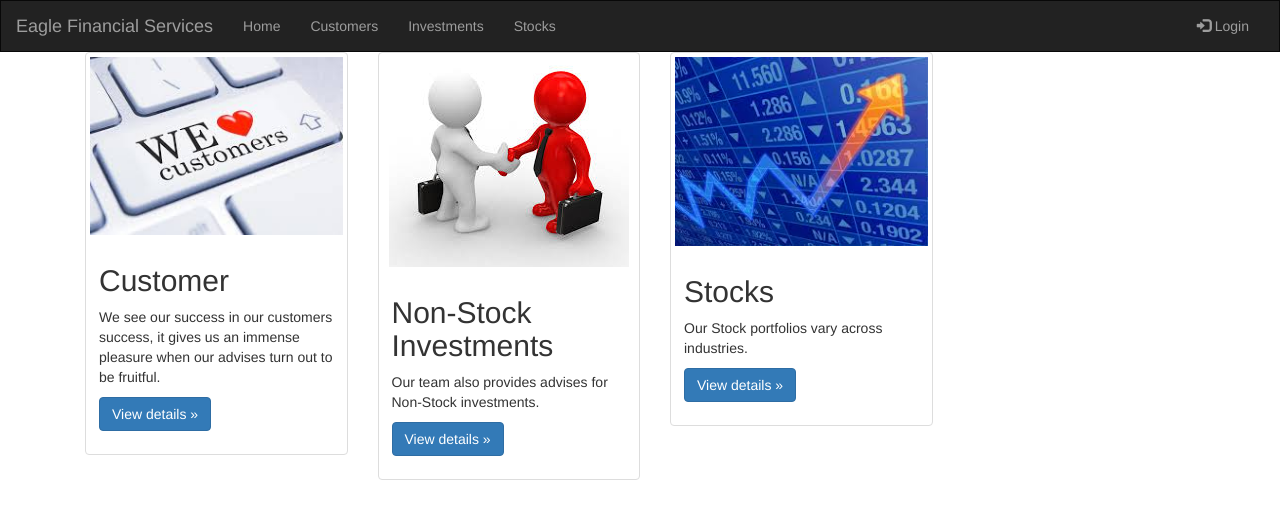
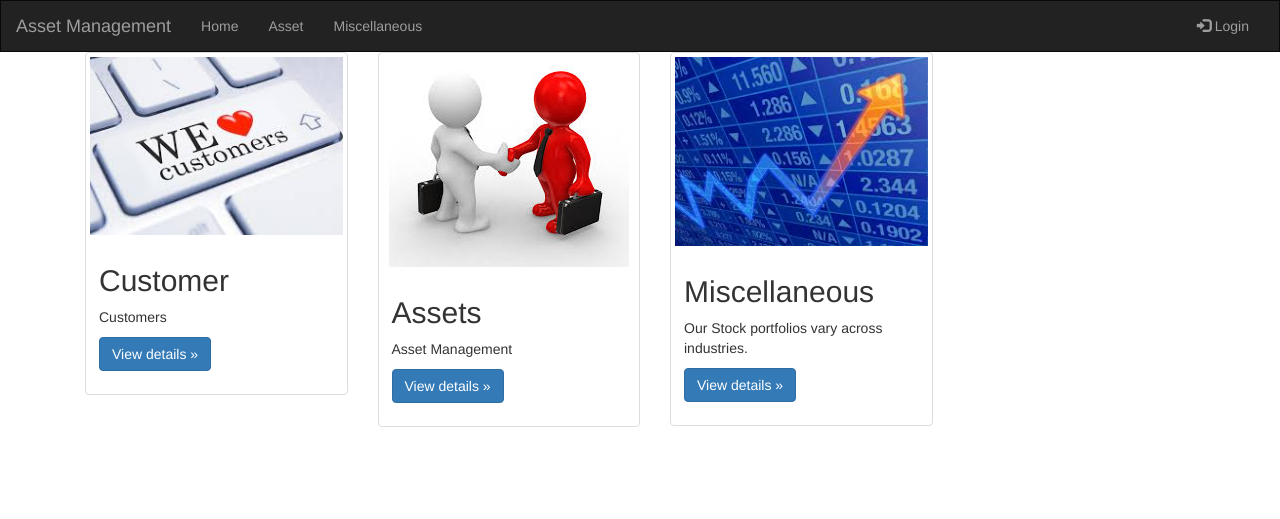
Before and after one commit to awhyrick/A3P1, a Django app: page / in a window 1280 px wide. Shown: the top 519 px of the page. Run offline with Django 3.2, Linux system fonts and the light colour scheme; some libraries are stand-ins or nearby versions.

Commit message:
second commit

```diff
--- a/portfolio/templates/portfolio/asset_delete.html
+++ b/portfolio/templates/portfolio/asset_delete.html
@@ -4,6 +4,6 @@
     <form method="post">
         {% csrf_token %}
         <input type="submit" class="btn btn-danger" value="Delete">
-        <a href="{% url 'portfolio:home' pk=investment.cust_number %} ">Cancel</a>
+        <a href="{% url 'portfolio:home' pk=asset.cust_number %} ">Cancel</a>
     </form>
 {% endblock %}
--- a/portfolio/templates/portfolio/asset_edit.html
+++ b/portfolio/templates/portfolio/asset_edit.html
@@ -2,8 +2,8 @@
 {% extends 'portfolio/base.html' %}
 {% load crispy_forms_tags %}
 {% block content %}
-    <h1>Edit Investment</h1>
-    <form method="POST" class="investment-form">{% csrf_token %}
+    <h1>Edit Asset</h1>
+    <form method="POST" class="asset-form">{% csrf_token %}
          {{ form|crispy }}
         <button type="submit" class="save btn btn-default">Update</button>
     </form>
--- a/portfolio/templates/portfolio/asset_new.html
+++ b/portfolio/templates/portfolio/asset_new.html
@@ -1,8 +1,8 @@
 {% extends 'portfolio/base.html' %}
 {% load crispy_forms_tags %}
 {% block content %}
-    <h1>Add a New Investment</h1>
-    <form method="POST" class="investment-form">{% csrf_token %}
+    <h1>Add a New Asset</h1>
+    <form method="POST" class="asset-form">{% csrf_token %}
           {{ form|crispy }}
         <button type="submit" class="save btn btn-default">Save</button>
     </form>
--- a/portfolio/templates/portfolio/base.html
+++ b/portfolio/templates/portfolio/base.html
@@ -2,7 +2,7 @@
 
 <html lang="en">
 <head>
-    <title>Eagle Financial Services</title>
+    <title>Asset Management</title>
     <meta charset="utf-8">
     <meta name="viewport" content="width=device-width, initial-scale=1">
     <link rel="stylesheet" href="https://maxcdn.bootstrapcdn.com/bootstrap/3.3.7/css/bootstrap.min.css">
@@ -58,15 +58,14 @@
 
             <!-- Branding Image -->
             <a class="navbar-brand" href="/">
-                Eagle Financial Services
+                Asset Management
             </a>
         </div>
         <div class="collapse navbar-collapse" id="myNavbar">
             <ul class="nav navbar-nav">
                 <li><a href="{% url 'portfolio:home' %}">Home</a></li>
-                <li><a href="{% url 'portfolio:customer_list' %}">Customers</a></li>
-               <li><a href="{% url 'portfolio:investment_list' %}">Investments</a></li>
-                <li><a href="{% url 'portfolio:stock_list' %}">Stocks</a></li>
+                <li><a href="{% url 'portfolio:asset_list' %}">Asset</a></li>
+                <li><a href="{% url 'portfolio:misc_list' %}">Miscellaneous</a></li>
 
             </ul>
             <ul class="nav navbar-nav navbar-right">
@@ -98,10 +97,7 @@
                                 <img src="{% static "images/customer.jpg" %}" alt="customer"/>
                                 <div class="caption">
                                     <h2>Customer</h2>
-                                    <p>We see our success in our customers success, it gives us an immense pleasure when
-                                        our
-                                        advises
-                                        turn out to be fruitful. </p>
+                                    <p>Our Customers </p>
                                     {% if user.is_authenticated %}
                                         <p><a class="btn btn-default" href="{% url 'portfolio:customer_list' %}"
                                               role="button">View
@@ -114,9 +110,9 @@
                             <div class="thumbnail">
                                 <img src="{% static "images/nonstock.jpg" %}" alt="non-stock"/>
                                 <div class="caption">
-                                    <h2>Non-Stock Investments</h2>
-                                    <p>Our team also provides advises for Non-Stock investments.</p>
-                                    <p><a class="btn btn-default" href="{% url 'portfolio:investment_list' %}"
+                                    <h2>Assets</h2>
+                                    <p>Our team manages Asset list</p>
+                                    <p><a class="btn btn-default" href="{% url 'portfolio:asset_list' %}"
                                            role="button">View
                                         details &raquo;</a></p>
                                 </div>
@@ -126,9 +122,9 @@
                             <div class="thumbnail">
                                 <img src="{% static "images/stocks.jpg" %}" alt="stocks"/>
                                 <div class="caption">
-                                    <h2>Stock Portfolio</h2>
-                                    <p>Our Stock portfolios vary across industries.</p>
-                                    <p><a class="btn btn-default" href="{% url 'portfolio:stock_list' %}" role="button">View
+                                    <h2>Miscellaneous</h2>
+                                    <p>Assets of miscellaneous items</p>
+                                    <p><a class="btn btn-default" href="{% url 'portfolio:misc_list' %}" role="button">View
                                         details &raquo;</a></p>
                                 </div>
                             </div>
--- a/portfolio/templates/portfolio/home.html
+++ b/portfolio/templates/portfolio/home.html
@@ -20,10 +20,7 @@
                                         <img src="{% static "images/customer.jpg" %}" alt="customer"/>
                                         <div class="caption">
                                             <h2>Customer</h2>
-                                            <p>We see our success in our customers success, it gives us an immense
-                                                pleasure when our
-                                                advises
-                                                turn out to be fruitful. </p>
+                                            <p>Customers </p>
                                             <p><a class="btn btn-primary" href="{% url 'portfolio:customer_list' %}"
                                                   role="button">View
                                                 details &raquo;</a></p>
@@ -34,9 +31,9 @@
                                     <div class="thumbnail">
                                         <img src="{% static "images/nonstock.jpg" %}" alt="non-stock"/>
                                         <div class="caption">
-                                            <h2>Non-Stock Investments</h2>
-                                            <p>Our team also provides advises for Non-Stock investments.</p>
-                                            <p><a class="btn btn-primary" href="{% url 'portfolio:investment_list' %}"
+                                            <h2>Assets</h2>
+                                            <p>Asset Management</p>
+                                            <p><a class="btn btn-primary" href="{% url 'portfolio:asset_list' %}"
                                                   role="button">View
                                                 details &raquo;</a></p>
                                         </div>
@@ -46,9 +43,9 @@
                                     <div class="thumbnail">
                                         <img src="{% static "images/stocks.jpg" %}" alt="stocks"/>
                                         <div class="caption">
-                                            <h2>Stocks</h2>
+                                            <h2>Miscellaneous</h2>
                                             <p>Our Stock portfolios vary across industries.</p>
-                                            <p><a class="btn btn-primary" href="{% url 'portfolio:stock_list' %}"
+                                            <p><a class="btn btn-primary" href="{% url 'portfolio:misc_list' %}"
                                                   role="button">View
                                                 details &raquo;</a></p>
                                         </div>
--- a/portfolio/templates/portfolio/misc_delete.html
+++ b/portfolio/templates/portfolio/misc_delete.html
@@ -4,6 +4,6 @@
     <form method="post">
         {% csrf_token %}
         <input type="submit" class="btn btn-danger" value="Delete">
-        <a href="{% url 'portfolio:home' pk=stock.cust_number %} ">Cancel</a>
+        <a href="{% url 'portfolio:home' pk=misc.cust_number %} ">Cancel</a>
     </form>
 {% endblock %}
--- a/portfolio/templates/portfolio/misc_edit.html
+++ b/portfolio/templates/portfolio/misc_edit.html
@@ -2,7 +2,7 @@
 {% extends 'portfolio/base.html' %}
 {% load crispy_forms_tags %}
 {% block content %}
-    <h1>Edit Stock</h1>
+    <h1>Edit Miscellaneous</h1>
     <form method="POST" class="stock-form">{% csrf_token %}
          {{ form|crispy }}
         <button type="submit" class="save btn btn-default">Update</button>
--- a/portfolio/templates/portfolio/misc_new.html
+++ b/portfolio/templates/portfolio/misc_new.html
@@ -2,8 +2,8 @@
 {% extends 'portfolio/base.html' %}
 {% load crispy_forms_tags %}
 {% block content %}
-    <h1>Add a New Stock</h1>
-    <form method="POST" class="stock-form">{% csrf_token %}
+    <h1>Add a New Miscellaneous Asset</h1>
+    <form method="POST" class="misc-form">{% csrf_token %}
           {{ form|crispy }}
         <button type="submit" class="save btn btn-default">Save</button>
     </form>
--- a/portfolio/urls.py
+++ b/portfolio/urls.py
@@ -10,15 +10,14 @@ urlpatterns = [
     path('customer_list', views.customer_list, name='customer_list'),
     path('customer/<int:pk>/edit/', views.customer_edit, name='customer_edit'),
     path('customer/<int:pk>/delete/', views.customer_delete, name='customer_delete'),
-    path('stock_list', views.stock_list, name='stock_list'),
-    path('stock/create/', views.stock_new, name='stock_new'),
-    path('stock/<int:pk>/edit/', views.stock_edit, name='stock_edit'),
-    path('stock/<int:pk>/delete/', views.stock_delete, name='stock_delete'),
-    path('investment_list', views.investment_list, name='investment_list'),
-    path('investment/create/', views.investment_new, name='investment_new'),
-    path('investment/<int:pk>/edit/', views.investment_edit, name='investment_edit'),
-    path('investment/<int:pk>/delete/', views.investment_delete, name='investment_delete'),
-    path('customer/<int:pk>/portfolio/', views.portfolio, name='portfolio'),
+    path('misc_list', views.misc_list, name='misc_list'),
+    path('misc/create/', views.misc_new, name='misc_new'),
+    path('misc/<int:pk>/edit/', views.misc_edit, name='misc_edit'),
+    path('misc/<int:pk>/delete/', views.misc_delete, name='misc_delete'),
+    path('asset_list', views.asset_list, name='asset_list'),
+    path('asset/create/', views.asset_new, name='asset_new'),
+    path('asset/<int:pk>/edit/', views.asset_edit, name='asset_edit'),
+    path('asset/<int:pk>/delete/', views.asset_delete, name='asset_delete'),
     url(r'^customers_json/', views.CustomerList.as_view()),
 
 ]
--- a/portfolio/views.py
+++ b/portfolio/views.py
@@ -9,7 +9,6 @@ from rest_framework.views import APIView
 from rest_framework.response import Response
 from rest_framework import status
 from .serializers import CustomerSerializer
-
 
 
 # Create your views here.
@@ -49,119 +48,91 @@ def customer_delete(request, pk):
    return redirect('portfolio:customer_list')
 
 @login_required
-def stock_list(request):
-   stocks = Stock.objects.filter(purchase_date__lte=timezone.now())
-   return render(request, 'portfolio/stock_list.html', {'stocks': stocks})
+def misc_list(request):
+   miscs = misc.objects.filter(created_date__lte=timezone.now())
+   return render(request, 'portfolio/misc_list.html', {'miscs': miscs})
 
 @login_required
-def stock_new(request):
+def misc_new(request):
    if request.method == "POST":
-       form = StockForm(request.POST)
+       form = MiscForm(request.POST)
        if form.is_valid():
-           stock = form.save(commit=False)
-           stock.created_date = timezone.now()
-           stock.save()
-           stocks = Stock.objects.filter(purchase_date__lte=timezone.now())
-           return render(request, 'portfolio/stock_list.html',
-                         {'stocks': stocks})
+           misc = form.save(commit=False)
+           misc.created_date = timezone.now()
+           misc.save()
+           misc = misc.objects.filter(created_date__lte=timezone.now())
+           return render(request, 'portfolio/misc_list.html',
+                         {'miscs': misc})
    else:
-       form = StockForm()
+       form = MiscForm()
        # print("Else")
-   return render(request, 'portfolio/stock_new.html', {'form': form})
+   return render(request, 'portfolio/misc_new.html', {'form': form})
 
 @login_required
-def stock_edit(request, pk):
-   stock = get_object_or_404(Stock, pk=pk)
+def misc_edit(request, pk):
+   misc = get_object_or_404(Misc, pk=pk)
    if request.method == "POST":
-       form = StockForm(request.POST, instance=stock)
+       form = MiscForm(request.POST, instance=misc)
        if form.is_valid():
-           stock = form.save()
-           # stock.customer = stock.id
-           stock.updated_date = timezone.now()
-           stock.save()
-           stocks = Stock.objects.filter(purchase_date__lte=timezone.now())
-           return render(request, 'portfolio/stock_list.html', {'stocks': stocks})
+           misc = form.save()
+           misc.updated_date = timezone.now()
+           misc.save()
+           misc = misc.objects.filter(date=timezone.now())
+           return render(request, 'portfolio/misc_list.html', {'misc': misc})
    else:
        # print("else")
-       form = StockForm(instance=stock)
-   return render(request, 'portfolio/stock_edit.html', {'form': form})
+       form = MiscForm(instance=misc)
+   return render(request, 'portfolio/misc_edit.html', {'form': form})
 
 @login_required
-def stock_delete(request, pk):
-   stock = get_object_or_404(Stock, pk=pk)
-   stock.delete()
-   return redirect('portfolio:stock_list')
+def misc_delete(request, pk):
+   misc = get_object_or_404(Misc, pk=pk)
+   misc.delete()
+   return redirect('portfolio:misc_list')
 
 @login_required
-def investment_list(request):
-    investment = Investment.objects.filter(acquired_date__lte=timezone.now())
-    return render(request, 'portfolio/investment_list.html',
-                 {'investments': investment})
+def asset_list(request):
+    asset = asset.objects.filter(created_date__lte=timezone.now())
+    return render(request, 'portfolio/asset_list.html',
+                 {'assets': asset})
 
 @login_required
-def investment_new(request):
+def asset_new(request):
    if request.method == "POST":
-       form = InvestmentForm(request.POST)
+       form = assetForm(request.POST)
        if form.is_valid():
-           investment = form.save(commit=False)
-           investment.created_date = timezone.now()
-           investment.save()
-           investment = Investment.objects.filter(acquired_date__lte=timezone.now())
-           return render(request, 'portfolio/investment_list.html',
-                         {'investments': investment})
+           asset = form.save(commit=False)
+           asset.created_date = timezone.now()
+           asset.save()
+           asset = asset.objects.filter(created_date__lte=timezone.now())
+           return render(request, 'portfolio/asset_list.html',
+                         {'assets': asset})
    else:
-       form = InvestmentForm()
+       form = assetForm()
        # print("Else")
-   return render(request, 'portfolio/investment_new.html', {'form': form})
+   return render(request, 'portfolio/asset_new.html', {'form': form})
 
 @login_required
-def investment_edit(request, pk):
-   investment = get_object_or_404(Investment, pk=pk)
-   if request.method == "POST":
-       form = InvestmentForm(request.POST, instance=investment)
+def asset_edit(request, pk):
+    asset = get_object_or_404(asset, pk=pk)
+    if request.method == "POST":
+       form = assetForm(request.POST, instance=asset)
        if form.is_valid():
-           investment = form.save()
-           # investment.customer = investment.id
-           investment.updated_date = timezone.now()
-           investment.save()
-           investment = Investment.objects.filter(acquired_date__lte=timezone.now())
-           return render(request, 'portfolio/investment_list.html', {'investments': investment})
-   else:
+           asset = form.save()
+           asset.updated_date = timezone.now()
+           asset.save()
+           asset = asset.objects.filter(created_date__lte=timezone.now())
+           return render(request, 'portfolio/asset_list.html', {'assets': asset})
+    else:
        # print("else")
-       form = InvestmentForm(instance=investment)
-   return render(request, 'portfolio/investment_edit.html', {'form': form})
+       form = assetForm(instance=asset)
+    return render(request, 'portfolio/asset_edit.html', {'form': form})
 
 @login_required
-def investment_delete(request, pk):
-   investment = get_object_or_404(Investment, pk=pk)
-   investment.delete()
-   return redirect('portfolio:investment_list')
-
-@login_required
-def portfolio(request,pk):
-   customer = get_object_or_404(Customer, pk=pk)
-   customers = Customer.objects.filter(created_date__lte=timezone.now())
-   investments =Investment.objects.filter(customer=pk)
-   stocks = Stock.objects.filter(customer=pk)
-   sum_recent_value = Investment.objects.filter(customer=pk).aggregate(Sum('recent_value'))
-   sum_acquired_value = Investment.objects.filter(customer=pk).aggregate(Sum('acquired_value'))
-   #overall_investment_results = sum_recent_value-sum_acquired_value
-   # Initialize the value of the stocks
-   sum_current_stocks_value = 0
-   sum_of_initial_stock_value = 0
-
-   # Loop through each stock and add the value to the total
-   for stock in stocks:
-        sum_current_stocks_value += stock.current_stock_value()
-        sum_of_initial_stock_value += stock.initial_stock_value()
-
-   return render(request, 'portfolio/portfolio.html', {'customers': customers,
-                                                       'investments': investments,
-                                                       'stocks': stocks,
-                                                       'sum_acquired_value': sum_acquired_value,
-                                                       'sum_recent_value': sum_recent_value,
-                                                       'sum_current_stocks_value': sum_current_stocks_value,
-                                                       'sum_of_initial_stock_value': sum_of_initial_stock_value,})
+def asset_delete(request, pk):
+   asset = get_object_or_404(asset, pk=pk)
+   asset.delete()
+   return redirect('portfolio:asset_list')
 
 class CustomerList(APIView):
 
```
Also changed, not shown: portfolio/admin.py (+9 -10 lines), portfolio/forms.py (+7 -7 lines), portfolio/models.py (+22 -34 lines), portfolio/templates/portfolio/asset_list.html (+22 -20 lines), portfolio/templates/portfolio/customer_list.html (+3 -4 lines), portfolio/templates/portfolio/misc_list.html (+23 -19 lines), portfolio/migrations/0003_auto_20200308_1718.py (added), portfolio/migrations/0004_auto_20200308_1805.py (added).
